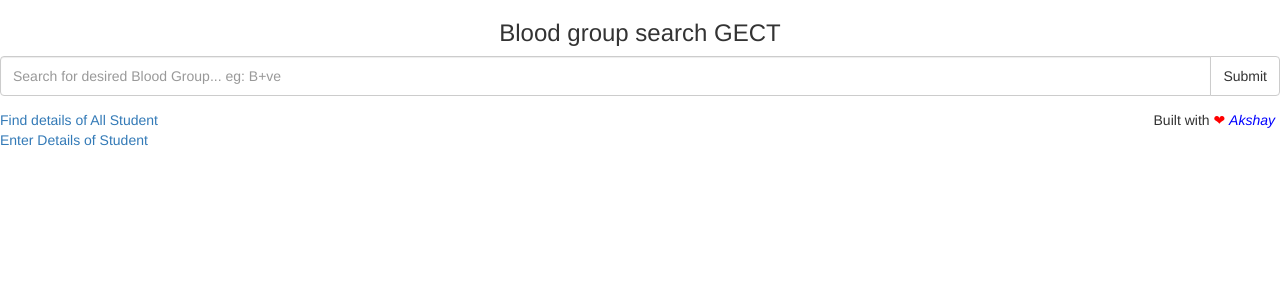
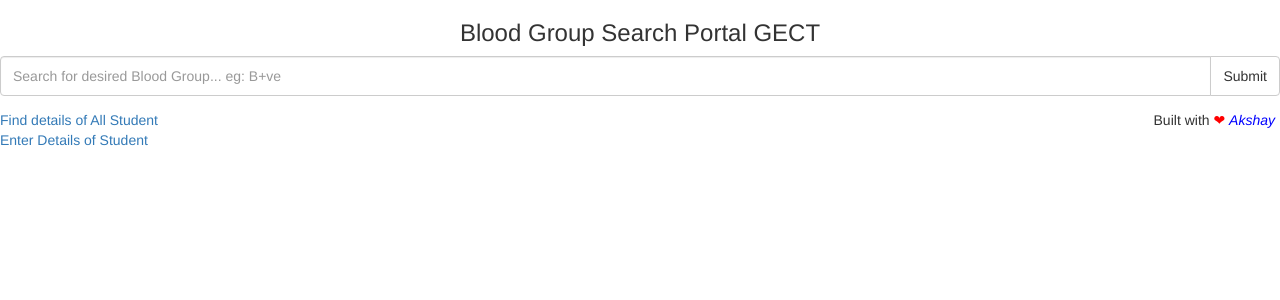
Before and after one commit to akshaynathr/BloodGroupSearchPortal, a Flask app: page / in a window 1280 px wide. Shown: the top 300 px of the page. Run offline with Flask 2, Linux system fonts and the light colour scheme; some libraries are stand-ins or nearby versions.

Commit message:
Added title

```diff
--- a/app/templates/DetailsEntry.html
+++ b/app/templates/DetailsEntry.html
@@ -1,7 +1,7 @@
 <!DOCTYPE >
 <html>
 
-	<head>
+	<head><title> Blood Group Search Portal GECT </title>
 		<link href="https://maxcdn.bootstrapcdn.com/bootstrap/3.3.5/css/bootstrap.min.css" rel="stylesheet">
 
 		<script src="https://maxcdn.bootstrapcdn.com/bootstrap/3.3.5/js/bootstrap.min.js"></script>
--- a/app/templates/Home.html
+++ b/app/templates/Home.html
@@ -2,14 +2,14 @@
 <html>
 <head>
 
-<title> </title>
+<title>Blood Group Search Portal GECT </title>
 <link href="https://maxcdn.bootstrapcdn.com/bootstrap/3.3.5/css/bootstrap.min.css" rel="stylesheet">
 
 <script src="https://maxcdn.bootstrapcdn.com/bootstrap/3.3.5/js/bootstrap.min.js"></script>
 <body style="margin:0 auto; text-align:center;padding:0 ;">
 <div class="row center-block">
 <div class="col-sd-12 center-block">
-	<h3 > Blood group search GECT </h3>
+	<h3 > Blood Group Search Portal GECT </h3>
 </div>
 
 <div class="col-sd-12 center-block" >
--- a/app/templates/List.html
+++ b/app/templates/List.html
@@ -4,7 +4,7 @@
 
 
 <head>
-
+<title > Blood Group Search Portal GECT </title>
 <link href="https://maxcdn.bootstrapcdn.com/bootstrap/3.3.5/css/bootstrap.min.css" rel="stylesheet">
 
 <script src="https://maxcdn.bootstrapcdn.com/bootstrap/3.3.5/js/bootstrap.min.js"></script>
@@ -70,7 +70,8 @@
     <div class="row">
 
    <div class="table-responsive">
-  <table class="table">
+
+<table class="table">
     <thead>
       <tr>
         <th>Name</th>
```
